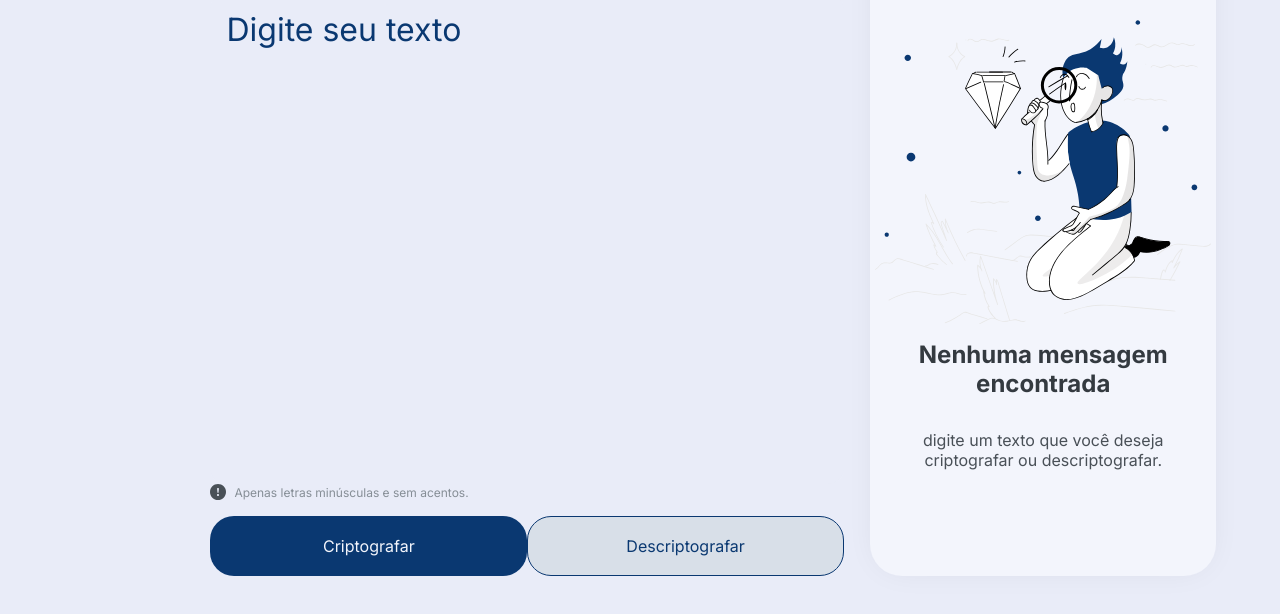
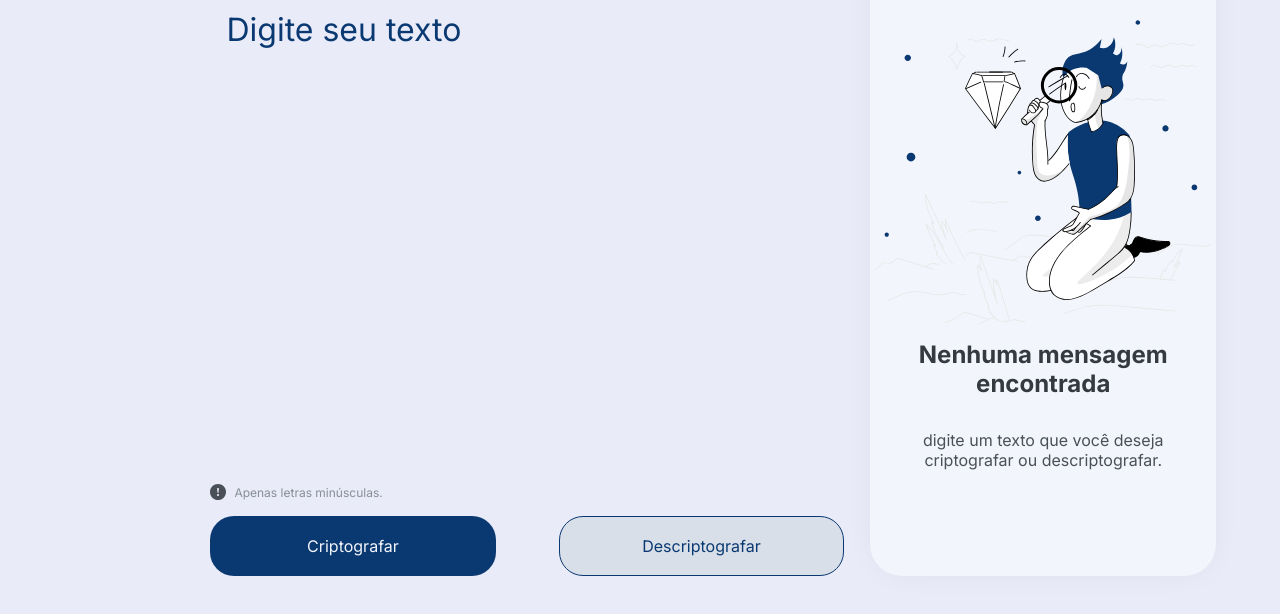
Before and after one commit to jose-artur-coelho/codificador-alura, a plain HTML site: page index.html in a window 1280 px wide. Shown: the part 134-748 px from the top of the page. Drawn offline with Linux system fonts and the light colour scheme.

Commit message:
fix: ajuste no 'resize' dos botoes

```diff
--- a/index.html
+++ b/index.html
@@ -18,7 +18,7 @@
         <div class="container-submissao">
           <div class="infos">
             <img src="./assets/exclamationMark.svg" alt="sinal de exclamação" />
-            <span class="info">Apenas letras minúsculas e sem acentos.</span>
+            <span class="info">Apenas letras minúsculas.</span>
           </div>
           <div class="container-botoes">
             <button class="btn-criptografar">Criptografar</button>
--- a/styles.css
+++ b/styles.css
@@ -101,7 +101,7 @@ body {
   height: 3.75rem;
   border-radius: 1.5rem;
   padding: 1rem 2rem;
-  width: 20rem;
+  width: 45%;
   font-size: 1rem;
   cursor: pointer;
 }
```
